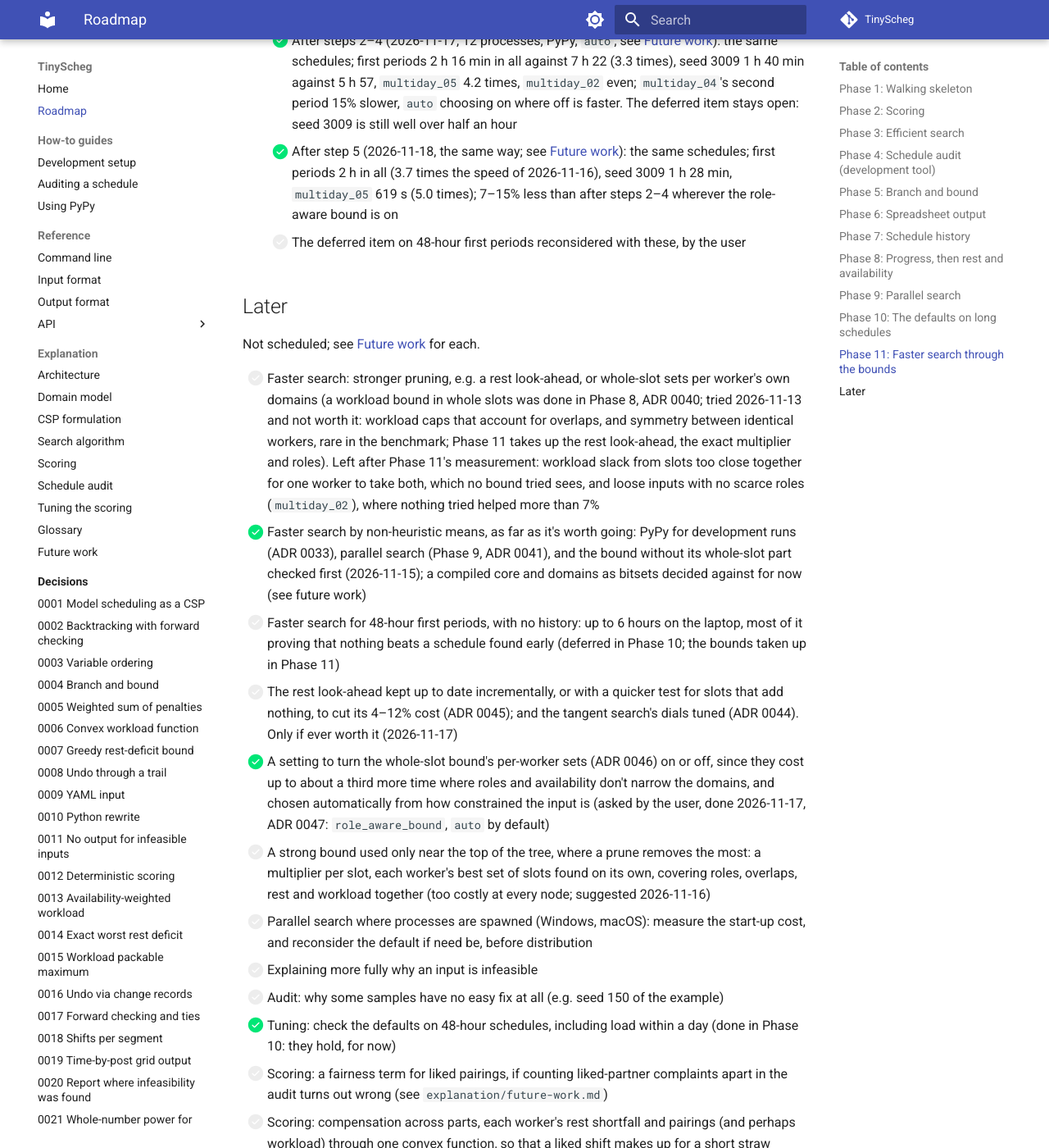
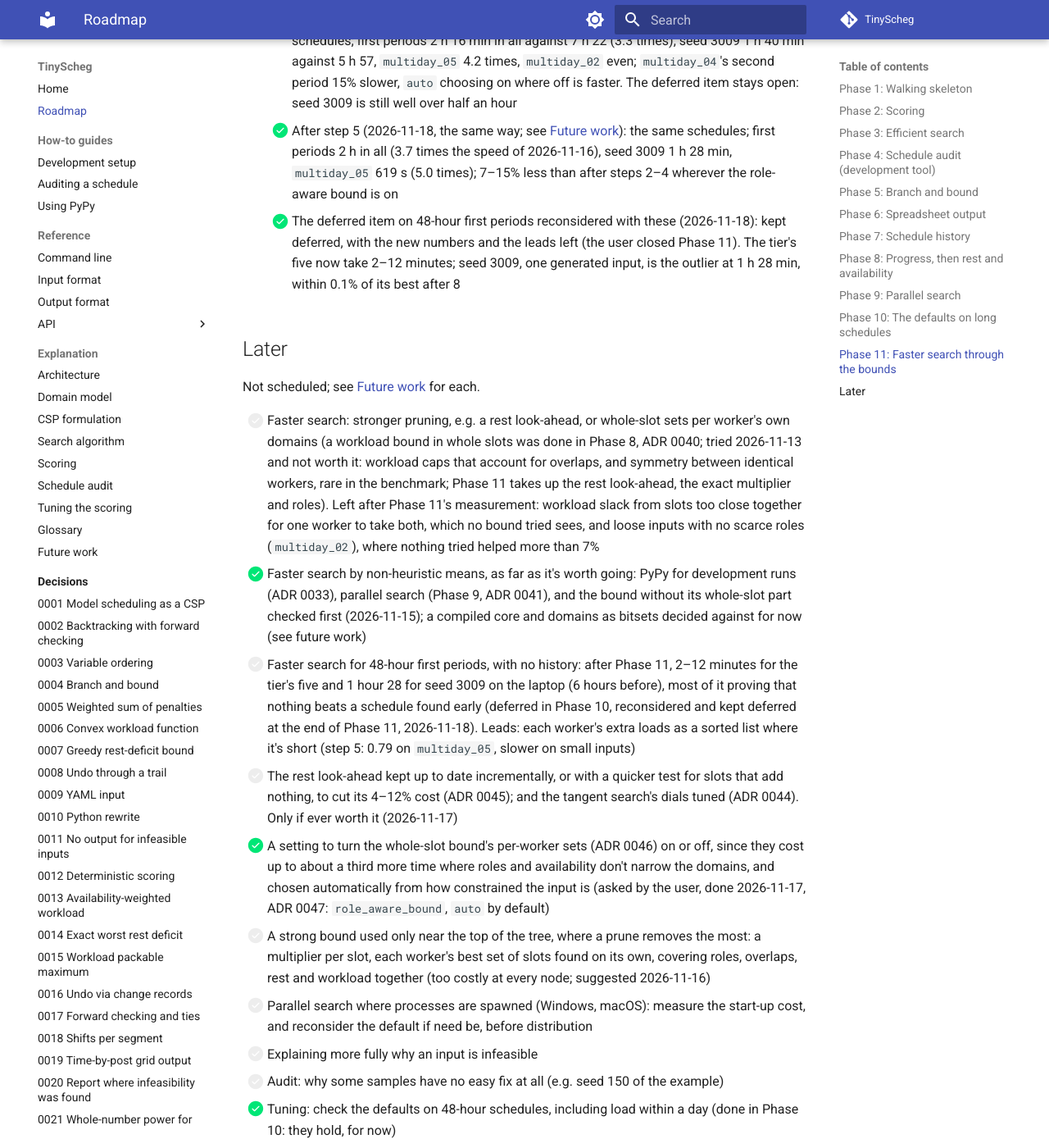
Before and after one commit to 3-kids-wearing-a-trenchcoat/TinyScheg, an MkDocs documentation site: the page built from docs/roadmap.md, in a window 1280 px wide and 1400 px high, scrolled down 9931 px. Shown: the whole window at 82% size. Built offline with MkDocs 1.6.1 and Material for MkDocs 9.7.7, drawn with Linux system fonts in a browser that asks for light colours; comment, search, counter and statistics services are not loaded; some of the changed text lies outside the part shown.

Commit message:
Roadmap: Phase 11 complete; the deferred item on 48-hour first periods reconsidered and kept deferred by the user, with the numbers after Phase 11 and the leads left
Co-Authored-By: Claude Opus 5.5 <noreply@anthropic.com>
Claude-Session: https://claude.ai/code/session_01F2KXFqzbHQdADpTZjkZwjF

```diff
--- a/docs/roadmap.md
+++ b/docs/roadmap.md
@@ -9,7 +9,7 @@ When something is deferred, it goes both into [Later](#later) here and into
 
 Progress: Phases 1–8 complete (Phase 8 on 2026-11-15); the penalty's parts made flat after Phase 7 ([ADR 0032](decisions/0032-flat-penalty-parts.md)); PyPy for development runs ([ADR 0033](decisions/0033-pypy-for-development-runs.md)); never back to back ([ADR 0034](decisions/0034-never-back-to-back.md)); Phase 9, parallel search, complete
 (2026-11-15); Phase 10, the defaults on long schedules, complete (2026-11-16); Phase 11, faster search through the
-bounds, in progress (steps 1–5 done, 2026-11-17).
+bounds, complete (2026-11-18).
 
 ## Phase 1: Walking skeleton
 
@@ -328,7 +328,7 @@ user's approval first.
     - [x] `auto`'s rule (ADR 0047) measured again with the cheaper bound, on the comparisons it was fitted and checked
       on: still the best of the policies (51 comparisons: always off 1240 s, always on 1198 s, `auto` 1166 s, the best
       every time 1159 s), on and off now within about 5% where on prunes no more. The user kept the rule as it is
-- [ ] **6. Docs and new timings:** the ADRs, the scoring and search explanations, the API reference, future work;
+- [x] **6. Docs and new timings:** the ADRs, the scoring and search explanations, the API reference, future work;
       the 48-hour times measured again on the laptop (the tier's 5 inputs and seed 3009, in parallel), and the
       deferred item on 48-hour first periods reconsidered with them
     - [x] After steps 2–4 (2026-11-17, 12 processes, PyPy, `auto`; see
@@ -340,7 +340,9 @@ user's approval first.
       [Future work](explanation/future-work.md#after-phase-11s-step-5-2026-11-18)): the same schedules; first periods
       2 h in all (3.7 times the speed of 2026-11-16), seed 3009 1 h 28 min, `multiday_05` 619 s (5.0 times); 7–15% less
       than after steps 2–4 wherever the role-aware bound is on
-    - [ ] The deferred item on 48-hour first periods reconsidered with these, by the user
+    - [x] The deferred item on 48-hour first periods reconsidered with these (2026-11-18): kept deferred, with the
+      new numbers and the leads left (the user closed Phase 11). The tier's five now take 2–12 minutes; seed 3009,
+      one generated input, is the outlier at 1 h 28 min, within 0.1% of its best after 8
 
 ## Later
 
@@ -355,8 +357,10 @@ Not scheduled; see [Future work](explanation/future-work.md) for each.
 - [x] Faster search by non-heuristic means, as far as it's worth going: PyPy for development runs (ADR 0033),
       parallel search (Phase 9, ADR 0041), and the bound without its whole-slot part checked first (2026-11-15); a
       compiled core and domains as bitsets decided against for now (see future work)
-- [ ] Faster search for 48-hour first periods, with no history: up to 6 hours on the laptop, most of it proving
-      that nothing beats a schedule found early (deferred in Phase 10; the bounds taken up in Phase 11)
+- [ ] Faster search for 48-hour first periods, with no history: after Phase 11, 2–12 minutes for the tier's five and
+      1 hour 28 for seed 3009 on the laptop (6 hours before), most of it proving that nothing beats a schedule found
+      early (deferred in Phase 10, reconsidered and kept deferred at the end of Phase 11, 2026-11-18). Leads: each
+      worker's extra loads as a sorted list where it's short (step 5: 0.79 on `multiday_05`, slower on small inputs)
 - [ ] The rest look-ahead kept up to date incrementally, or with a quicker test for slots that add nothing, to cut its
       4–12% cost (ADR 0045); and the tangent search's dials tuned (ADR 0044). Only if ever worth it (2026-11-17)
 - [x] A setting to turn the whole-slot bound's per-worker sets (ADR 0046) on or off, since they cost up to about a
```
Also changed, not shown: docs/explanation/future-work.md (+7 -4 lines).
